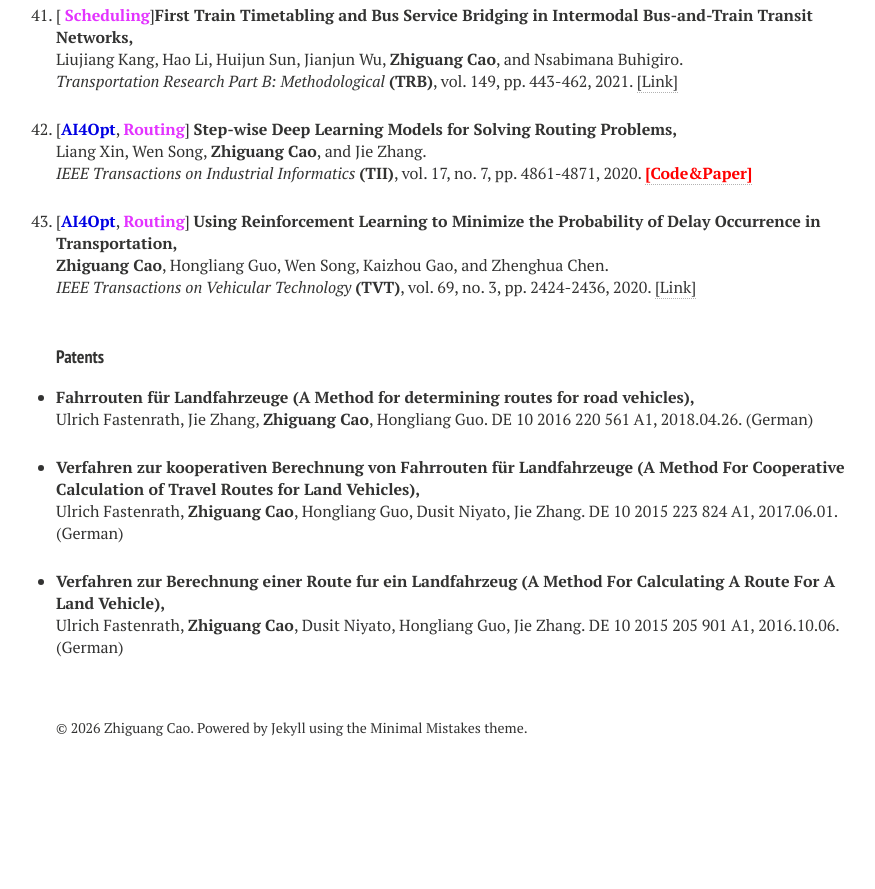
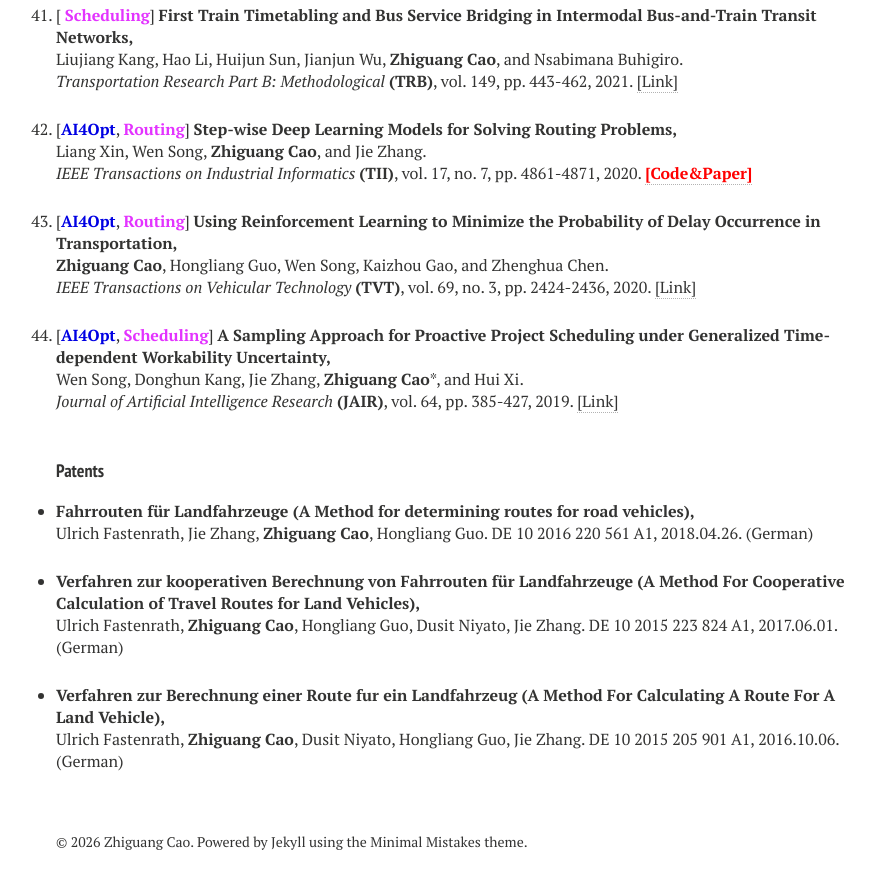
Before and after one commit to zhiguangcaosg/zhiguangcaosg.github.io, a Jekyll site: the page built from publications.md, in a window 1280 px wide and 900 px high, scrolled down 13041 px. Shown: the top 889 px of the window, without its empty margins (264-1139 px from the left). Built offline with Jekyll 4.4.1, drawn with Linux system fonts in a browser that asks for light colours; nearby versions of some CDN libraries; before the commit the page ends 13827 px from its top, so only the background shows below that.

Commit message:
Update publications.html

```diff
--- a/_layouts/publications.html
+++ b/_layouts/publications.html
@@ -1160,7 +1160,7 @@ div.bibtex pre { font-size: 75%; overflow: auto;  width: 100%; padding: 0em 0em;
 
 <li>
 <p>
-[ <font color="#E333FF"><b>Scheduling</b></font>]<b>First Train Timetabling and Bus Service Bridging in Intermodal Bus-and-Train Transit Networks,</b>
+[ <font color="#E333FF"><b>Scheduling</b></font>] <b>First Train Timetabling and Bus Service Bridging in Intermodal Bus-and-Train Transit Networks,</b>
 <br> Liujiang Kang, Hao Li, Huijun Sun, Jianjun Wu, <b>Zhiguang Cao</b>, and Nsabimana Buhigiro.<br>
 <i> Transportation Research Part B: Methodological</i> <b>(TRB)</b>, vol. 149, pp. 443-462, 2021. <a href="https://www.sciencedirect.com/science/article/abs/pii/S0191261521000965" target="_blank">[Link]</a>
 </p>
@@ -1180,6 +1180,14 @@ div.bibtex pre { font-size: 75%; overflow: auto;  width: 100%; padding: 0em 0em;
 [<font color="#0000E3"><b>AI4Opt</b></font>, <font color="#E333FF"><b>Routing</b></font>] <b>Using Reinforcement Learning to Minimize the Probability of Delay Occurrence in Transportation,</b>
 <br><b>Zhiguang Cao</b>, Hongliang Guo, Wen Song, Kaizhou Gao, and Zhenghua Chen.<br>
 <i>IEEE Transactions on Vehicular Technology</i> <b>(TVT)</b>, vol. 69, no. 3, pp. 2424-2436, 2020. <a href="https://ieeexplore.ieee.org/document/8952783" target="_blank">[Link]</a>
+</p>
+</li>
+
+<li>
+<p>
+[<font color="#0000E3"><b>AI4Opt</b></font>, <font color="#E333FF"><b>Scheduling</b></font>] <b>A Sampling Approach for Proactive Project Scheduling under Generalized Time-dependent Workability Uncertainty,</b>
+<br> Wen Song, Donghun Kang, Jie Zhang, <b>Zhiguang Cao</b>*, and Hui Xi.<br>
+<i>Journal of Artificial Intelligence Research</i> <b>(JAIR)</b>, vol. 64, pp. 385-427, 2019. <a href="https://www.jair.org/index.php/jair/article/view/11369" target="_blank">[Link]</a>
 </p>
 </li>
 
```
